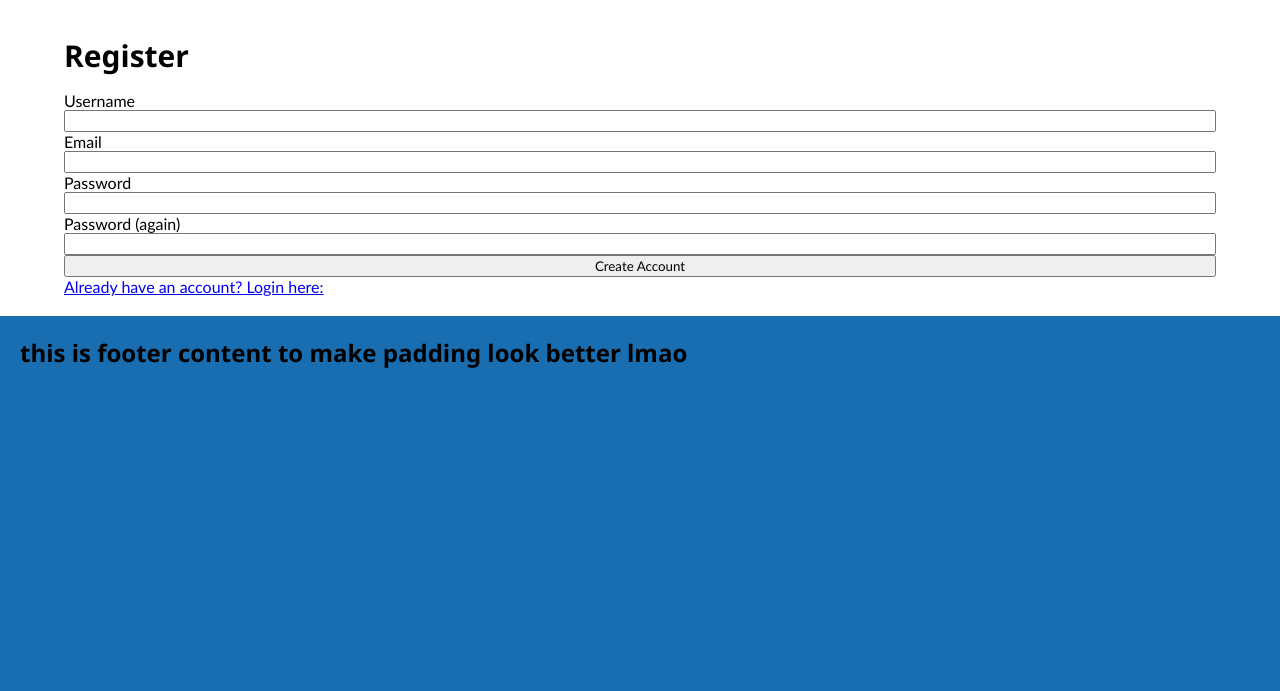
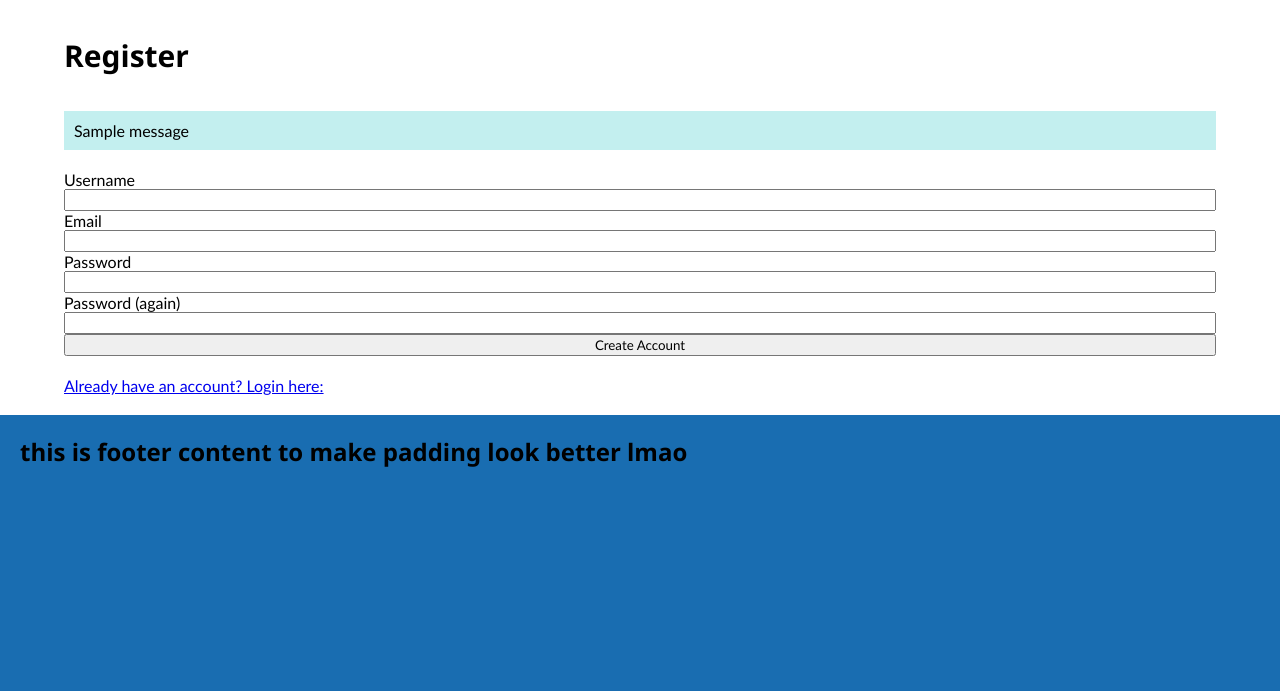
Before and after one commit to apeartist/diabolowiki, a Django app: page /accounts/register in a window 1280 px wide. Shown: the part 109-800 px from the top of the page. Run offline with Django 5.2, Linux system fonts and the light colour scheme; tables that the repository leaves empty hold one stand-in row (values such as "Sample post"); one stand-in notice (Sample message) is shown; parts of the project's set-up code (start-up, migrations or seed data) failed here and were passed over.

Commit message:
form messages show up

```diff
--- a/diabolowiki/static/css/style.css
+++ b/diabolowiki/static/css/style.css
@@ -95,6 +95,9 @@ footer {
 main {
     width: 90%;
     margin:auto;
+    display:flex;
+    flex-direction:column;
+    gap:20px;
 }
 
 /* CLASSES */
@@ -151,3 +154,8 @@ div.section {
     background-color: var(--bg-muted-1);
     outline:none;
 }
+
+.form-messages {
+    padding: 10px;
+    background-color: var(--bg-1);
+}
--- a/diabolowiki/static/css/tricks.css
+++ b/diabolowiki/static/css/tricks.css
@@ -1,8 +1,4 @@
 /* Trick descriptions */
-
-.simpledescription {
-    margin: 20px;
-}
 
 .tricktag-container {
     display:flex;
--- a/diabolowiki/static/js/edittrick.js
+++ b/diabolowiki/static/js/edittrick.js
@@ -2,8 +2,9 @@ var instructions = document.getElementById("instruction-container");
 
 function instructions_addinput() {
     var input = document.createElement("input");
+    console.log(instructions.childElementCount);
     input.setAttribute("type", "text");
-    input.setAttribute("name", "instruction");
+    input.setAttribute("name", "instruction"+instructions.childElementCount);
     input.setAttribute("class", "instruction");
 
     instructions.appendChild(input);
--- a/diabolowiki/templates/accounts/login.html
+++ b/diabolowiki/templates/accounts/login.html
@@ -8,6 +8,8 @@
 {% block content %}
 
     <h1 class="title">Login</h1>
+
+    {% include "partials/_form_messages.html" %}
 
     <form action="{% url 'accounts:login' %}" method="post" class="account-form">
         {% csrf_token %}
--- a/diabolowiki/templates/accounts/register.html
+++ b/diabolowiki/templates/accounts/register.html
@@ -8,6 +8,8 @@
 {% block content %}
 
     <h1 class="title">Register</h1>
+
+    {% include "partials/_form_messages.html" %}
 
     <form action="{% url 'accounts:register' %}" method="post" class="account-form">
         {% csrf_token %}
--- /dev/null
+++ b/diabolowiki/templates/partials/_form_messages.html
@@ -0,0 +1,7 @@
+{% if messages %}
+<div class="form-messages">
+    {% for message in messages %}
+    <p>{{message}}</p>
+    {% endfor %}
+</div>
+{% endif %}
--- a/diabolowiki/templates/tricks/edittrick.html
+++ b/diabolowiki/templates/tricks/edittrick.html
@@ -13,6 +13,8 @@
 
     <h1 class="title">Editing {{trick.name|title}}</h1>
 
+    {% include "partials/_form_messages.html" %}
+
     <form action="" method="post" class="edittrick-form">
         {% csrf_token %}
         <label for="description">Description: </label>
@@ -24,9 +26,9 @@
             <legend>Instructions</legend>
             <div id="instruction-container">
                 {% for struct in trick.instructions %}
-                <input type="text" name="instruction" class="instruction" value="{{ struct }}">
+                <input type="text" name="instruction{{ forloop.counter0 }}" class="instruction" value="{{ struct }}">
                 {% empty %}
-                <input type="text" name="instruction" class="instruction">
+                <input type="text" name="instruction0" class="instruction">
                 {% endfor %}
             </div>
 
--- a/diabolowiki/templates/tricks/trickbase.html
+++ b/diabolowiki/templates/tricks/trickbase.html
@@ -31,7 +31,7 @@
     <div>
         <h3>History</h2>
         {% if history.prev_record %}
-            <p>Last edit by {{history.history_user}} to {{change.field|title}}:</p>
+            <p>Last edit by {{history.history_user}}</p>
             {% for change in history_changes %}
             <p>{{change.old}} <i class="fa fa-long-arrow-right" aria-hidden="true"></i> {{change.new}} </p>
             {% endfor %}
```
Also changed, not shown: diabolowiki/tricks/views.py (+13 -0 lines).
